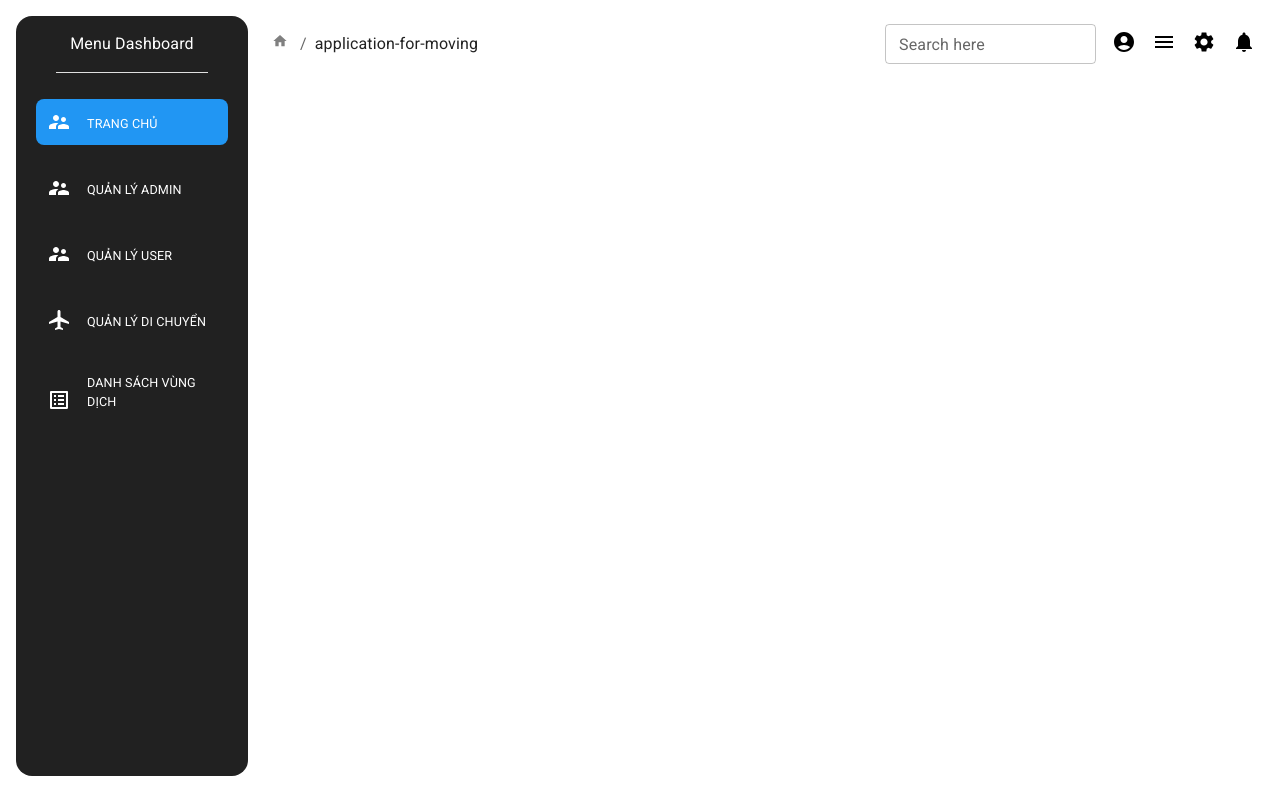
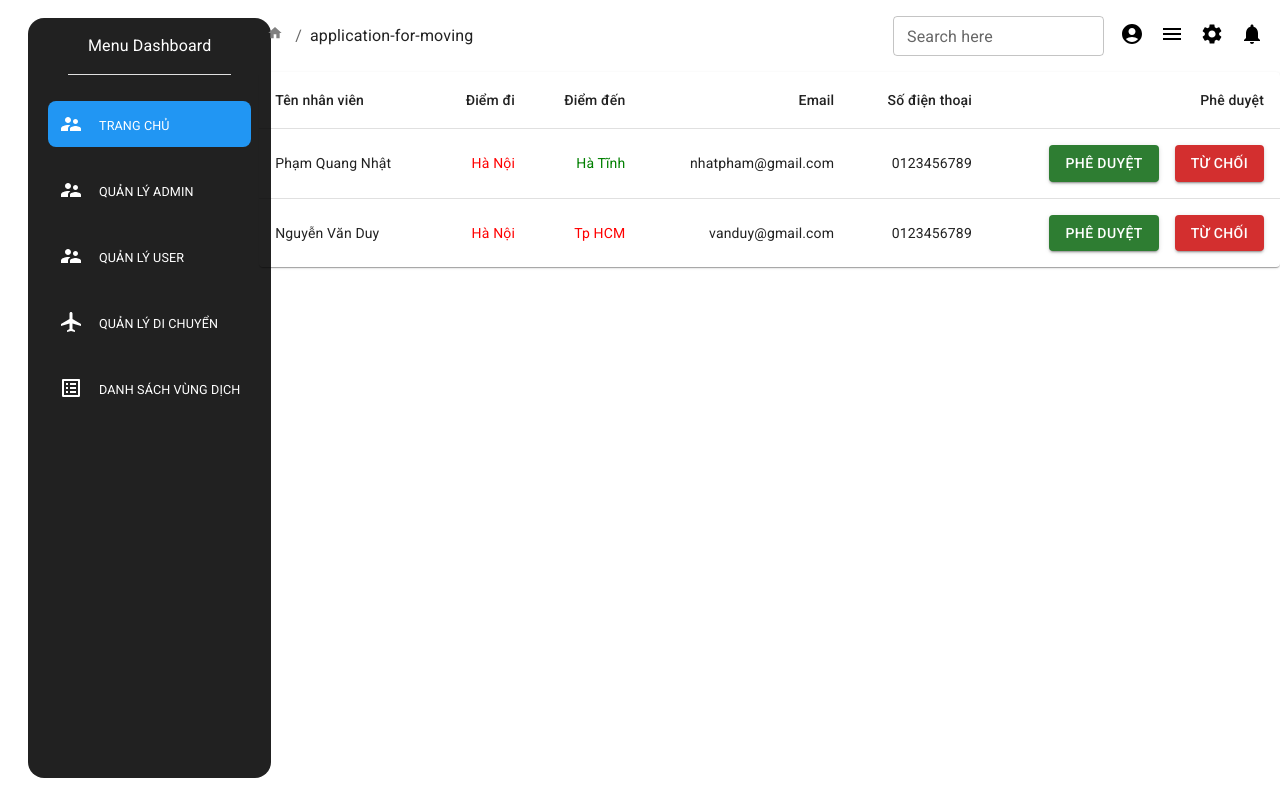
Before and after one commit to nhatpham1997/khaibaoyte, a React (Create React App) app: page /admin/application-for-moving in a window 1280 px wide. Built offline with nearby package versions, Linux system fonts and the light colour scheme; no server answers.

Commit message:
add ApplicationForMoving and EpidemicArea

```diff
--- a/package.json
+++ b/package.json
@@ -10,6 +10,7 @@
         "@testing-library/jest-dom": "^5.14.1",
         "@testing-library/react": "^12.0.0",
         "@testing-library/user-event": "^13.2.1",
+        "axios": "^0.24.0",
         "react": "^17.0.2",
         "react-dom": "^17.0.2",
         "react-router-dom": "^6.2.1",
--- a/public/index.html
+++ b/public/index.html
@@ -29,7 +29,7 @@
     <title>React App</title>
 </head>
 
-<body>
+<body style="margin: 0; padding: 0">
     <noscript>You need to enable JavaScript to run this app.</noscript>
     <div id="root"></div>
     <!--
--- a/src/App.tsx
+++ b/src/App.tsx
@@ -7,10 +7,11 @@ import AccountAdmin from './containers/AdminPage/AccountAdmin'
 import AdminDetail from 'containers/AdminPage/AdminDetail'
 import AccountUser from 'containers/AdminPage/AccountUser'
 import UserDetail from 'containers/AdminPage/UserDetail'
+import EpidemicArea from 'containers/AdminPage/EpidemicArea'
+import ApplicationForMoving from 'containers/AdminPage/ApplicationForMoving'
 
 function App() {
   const data = useContext(GlobalContext)
-  console.log(data)
 
   return (
     <BrowserRouter>
@@ -23,6 +24,9 @@ function App() {
             <Route path="account-admin/:id" element={<AdminDetail />} />
             <Route path="account-user" element={<AccountUser />} />
             <Route path="account-user/:id" element={<UserDetail />} />
+            <Route path="account-user/:id" element={'đây là trang chi tiết'} />
+            <Route path="application-for-moving" element={<ApplicationForMoving />} />
+            <Route path="epidemic-area" element={<EpidemicArea />} />
           </Route>
         </Routes>
       </GlobalProvider>
--- /dev/null
+++ b/src/apis/covid/index.ts
@@ -0,0 +1,19 @@
+import axios from 'axios'
+// const baseUrl: string = process.env.API_COVID_ENDPOINT
+
+export interface ILocation {
+  name: string
+  death: number
+  treating: number
+  cases: number
+  recovered: number
+  casesToday: number
+}
+
+export const locationApi = {
+  getAll: () => {
+    return axios.get(
+      'https://api.apify.com/v2/key-value-stores/EaCBL1JNntjR3EakU/records/LATEST?disableRedirect=true'
+    )
+  },
+}
--- a/src/components/LayoutAdmin/Sidebar.tsx
+++ b/src/components/LayoutAdmin/Sidebar.tsx
@@ -56,25 +56,12 @@ const LinkNavbar = styled(Link)(() => ({
 
 function Sidebar() {
   const [alignment, setAlignment] = useState('1')
-  const [stickyClass, setStickyClass] = useState('hidden')
 
   const handleAlignment = (event: React.MouseEvent<HTMLElement>, newAlignment: string | null) => {
     if (newAlignment !== null) {
       setAlignment(newAlignment)
     }
   }
-
-  useEffect(() => {
-    function handleMiniSidenav() {
-      if (window !== undefined) {
-        window.innerWidth < 1200 ? setStickyClass('hidden') : setStickyClass('block')
-      }
-    }
-    window.addEventListener('resize', handleMiniSidenav)
-    return () => {
-      window.removeEventListener('resize', handleMiniSidenav)
-    }
-  }, [])
 
   return (
     <Box
@@ -84,10 +71,10 @@ function Sidebar() {
         textAlign: 'center',
         minHeight: '95vh',
         boxSizing: 'content-box',
-        top: { xs: '20px', lg: '0' },
-        left: { xs: '20px', lg: '0' },
+        top: '10px',
+        left: '20px',
         display: { xs: 'none', lg: 'block' },
-        position: { xs: 'fixed', lg: 'unset' },
+        position: 'fixed',
         mt: 1,
         ml: 1,
       }}
@@ -137,14 +124,14 @@ function Sidebar() {
         </StyledToggleButton>
 
         <StyledToggleButton value="4">
-          <LinkNavbar to="/admin/account-user">
+          <LinkNavbar to="/admin/application-for-moving">
             <AirplanemodeActiveIcon sx={{ pr: 2 }} />
             <Typography>Quản lý di chuyển</Typography>
           </LinkNavbar>
         </StyledToggleButton>
 
         <StyledToggleButton value="5">
-          <LinkNavbar to="/admin/account-user">
+          <LinkNavbar to="/admin/epidemic-area">
             <ListAltIcon sx={{ pr: 2 }} />
             <Typography>Danh sách vùng dịch</Typography>
           </LinkNavbar>
--- /dev/null
+++ b/src/containers/AdminPage/ApplicationForMoving/index.tsx
@@ -0,0 +1,80 @@
+import React from 'react'
+import Table from '@mui/material/Table'
+import TableBody from '@mui/material/TableBody'
+import TableCell from '@mui/material/TableCell'
+import TableContainer from '@mui/material/TableContainer'
+import TableHead from '@mui/material/TableHead'
+import TableRow from '@mui/material/TableRow'
+import Paper from '@mui/material/Paper'
+import Button from '@mui/material/Button'
+
+function createData(
+  name: string,
+  from: string,
+  fromStatus: string,
+  to: string,
+  toStatus: string,
+  email: string,
+  phone: string
+) {
+  return { name, from, fromStatus, to, toStatus, email, phone }
+}
+
+const rows = [
+  createData(
+    'Phạm Quang Nhật',
+    'Hà Nội',
+    'red',
+    'Hà Tĩnh',
+    'green',
+    'nhatpham@gmail.com',
+    '0123456789'
+  ),
+  createData('Nguyễn Văn Duy', 'Hà Nội', 'red', 'Tp HCM', 'red', 'vanduy@gmail.com', '0123456789'),
+]
+
+function ApplicationForMoving() {
+  return (
+    <TableContainer component={Paper}>
+      <Table sx={{ minWidth: 650 }} aria-label="simple table">
+        <TableHead>
+          <TableRow>
+            <TableCell>Tên nhân viên</TableCell>
+            <TableCell align="right">Điểm đi</TableCell>
+            <TableCell align="right">Điểm đến</TableCell>
+            <TableCell align="right">Email</TableCell>
+            <TableCell align="right">Số điện thoại</TableCell>
+            <TableCell align="right">Phê duyệt</TableCell>
+          </TableRow>
+        </TableHead>
+        <TableBody>
+          {rows.map((row) => (
+            <TableRow key={row.name} sx={{ '&:last-child td, &:last-child th': { border: 0 } }}>
+              <TableCell component="th" scope="row">
+                {row.name}
+              </TableCell>
+              <TableCell align="right" sx={{ color: `${row.fromStatus}` }}>
+                {row.from}
+              </TableCell>
+              <TableCell align="right" sx={{ color: `${row.toStatus}` }}>
+                {row.to}
+              </TableCell>
+              <TableCell align="right">{row.email}</TableCell>
+              <TableCell align="right">{row.phone}</TableCell>
+              <TableCell align="right">
+                <Button variant="contained" color="success" sx={{ mr: 2 }}>
+                  Phê duyệt
+                </Button>
+                <Button variant="contained" color="error">
+                  Từ chối
+                </Button>
+              </TableCell>
+            </TableRow>
+          ))}
+        </TableBody>
+      </Table>
+    </TableContainer>
+  )
+}
+
+export default ApplicationForMoving
--- /dev/null
+++ b/src/containers/AdminPage/EpidemicArea/index.tsx
@@ -0,0 +1,148 @@
+import React, { useContext, useState } from 'react'
+import Table from '@mui/material/Table'
+import TableBody from '@mui/material/TableBody'
+import TableCell from '@mui/material/TableCell'
+import TableContainer from '@mui/material/TableContainer'
+import TableHead from '@mui/material/TableHead'
+import TableRow from '@mui/material/TableRow'
+import Paper from '@mui/material/Paper'
+import Button from '@mui/material/Button'
+import TableFooter from '@mui/material/TableFooter'
+import TablePagination from '@mui/material/TablePagination'
+import Box from '@mui/material/Box'
+import IconButton from '@mui/material/IconButton'
+import KeyboardArrowLeft from '@mui/icons-material/KeyboardArrowLeft'
+import KeyboardArrowRight from '@mui/icons-material/KeyboardArrowRight'
+import { useTheme } from '@mui/material/styles'
+import { GlobalContext } from '../../../contexts'
+
+interface TablePaginationActionsProps {
+  count: number
+  page: number
+  rowsPerPage: number
+  onPageChange: (event: React.MouseEvent<HTMLButtonElement>, newPage: number) => void
+}
+
+function TablePaginationActions(props: TablePaginationActionsProps) {
+  const theme = useTheme()
+  const { count, page, rowsPerPage, onPageChange } = props
+
+  const handleBackButtonClick = (event: React.MouseEvent<HTMLButtonElement>) => {
+    onPageChange(event, page - 1)
+  }
+
+  const handleNextButtonClick = (event: React.MouseEvent<HTMLButtonElement>) => {
+    onPageChange(event, page + 1)
+  }
+
+  return (
+    <Box sx={{ flexShrink: 0, ml: 2.5 }}>
+      <IconButton onClick={handleBackButtonClick} disabled={page === 0} aria-label="previous page">
+        {theme.direction === 'rtl' ? <KeyboardArrowRight /> : <KeyboardArrowLeft />}
+      </IconButton>
+      <IconButton
+        onClick={handleNextButtonClick}
+        disabled={page >= Math.ceil(count / rowsPerPage) - 1}
+        aria-label="next page"
+      >
+        {theme.direction === 'rtl' ? <KeyboardArrowLeft /> : <KeyboardArrowRight />}
+      </IconButton>
+    </Box>
+  )
+}
+
+function EpidemicArea() {
+  const locationsContext = useContext(GlobalContext)
+  const [page, setPage] = useState(0)
+  const [rowsPerPage, setRowsPerPage] = useState(7)
+  const emptyRows =
+    page > 0 ? Math.max(0, (1 + page) * rowsPerPage - locationsContext.covidLocations.length) : 0
+  const handleChangePage = (event: React.MouseEvent<HTMLButtonElement> | null, newPage: number) => {
+    setPage(newPage)
+  }
+
+  const handleChangeRowsPerPage = (
+    event: React.ChangeEvent<HTMLInputElement | HTMLTextAreaElement>
+  ) => {
+    setRowsPerPage(parseInt(event.target.value, 10))
+    setPage(0)
+  }
+
+  return (
+    <TableContainer component={Paper}>
+      <Table sx={{ minWidth: 650, minHeight: '88vh' }} aria-label="simple table">
+        <TableHead>
+          <TableRow>
+            <TableCell>Khu vực</TableCell>
+            <TableCell align="right">Tổng số ca nhiễm</TableCell>
+            <TableCell align="right">Tổng số ca nhiễm hôm nay</TableCell>
+            <TableCell align="right">Tổng số ca tủ vong</TableCell>
+            <TableCell align="right">Tra cứu</TableCell>
+          </TableRow>
+        </TableHead>
+        <TableBody>
+          {(rowsPerPage > 0
+            ? locationsContext.covidLocations.slice(
+                page * rowsPerPage,
+                page * rowsPerPage + rowsPerPage
+              )
+            : locationsContext.covidLocations
+          ).map((item) => (
+            <TableRow key={item.name} sx={{ '&:last-child td, &:last-child th': { border: 0 } }}>
+              <TableCell
+                component="th"
+                scope="row"
+                sx={{
+                  color: `${
+                    item.casesToday > 100
+                      ? 'red'
+                      : item.casesToday > 50
+                      ? 'orange'
+                      : item.casesToday > 20
+                      ? 'yellow'
+                      : 'green'
+                  }`,
+                }}
+              >
+                {item.name}
+              </TableCell>
+              <TableCell align="right">{item.cases}</TableCell>
+              <TableCell align="right">{item.casesToday}</TableCell>
+              <TableCell align="right">{item.death}</TableCell>
+              <TableCell align="right">
+                <Button variant="contained">Xem chi tiết</Button>
+              </TableCell>
+            </TableRow>
+          ))}
+          {emptyRows > 0 && (
+            <TableRow style={{ height: 53 * emptyRows }}>
+              <TableCell colSpan={6} />
+            </TableRow>
+          )}
+        </TableBody>
+        <TableFooter>
+          <TableRow>
+            <TablePagination
+              rowsPerPageOptions={[5, 10, 25, { label: 'All', value: -1 }]}
+              colSpan={3}
+              count={locationsContext.covidLocations.length}
+              rowsPerPage={rowsPerPage}
+              page={page}
+              SelectProps={{
+                inputProps: {
+                  'aria-label': 'rows per page',
+                },
+                native: true,
+              }}
+              onPageChange={handleChangePage}
+              onRowsPerPageChange={handleChangeRowsPerPage}
+              ActionsComponent={TablePaginationActions}
+            />
+          </TableRow>
+        </TableFooter>
+      </Table>
+    </TableContainer>
+  )
+}
+
+export default EpidemicArea
--- a/src/contexts/index.tsx
+++ b/src/contexts/index.tsx
@@ -1,28 +1,43 @@
-import React, { createContext, ReactNode, useState } from 'react'
+import { locationApi } from 'apis/covid'
+import { createContext, ReactNode, useState, useEffect } from 'react'
 
 type Props = {
   children: ReactNode
 }
 
+type Location = {
+  name: string
+  cases: number
+  casesToday: number
+  death: number
+  recovered: number
+  treating: number
+}
+
 type InitialStateContextType = {
-  miniSidenav: boolean
-  transparentSidenav: boolean
+  covidLocations: Location[]
 }
 
 const initialStateContextValue: InitialStateContextType = {
-  miniSidenav: false,
-  transparentSidenav: false,
+  covidLocations: [],
 }
 
 export const GlobalContext = createContext<InitialStateContextType>(initialStateContextValue)
 
 export default function GlobalProvider({ children }: Props) {
-  const [miniSidenav, setMiniSidenav] = useState(false)
-  const [transparentSidenav, setTransparentSidenav] = useState(false)
+  const [covidLocations, setCovidLocations] = useState<Location[]>([])
 
-  return (
-    <GlobalContext.Provider value={{ miniSidenav, transparentSidenav }}>
-      {children}
-    </GlobalContext.Provider>
-  )
+  useEffect(() => {
+    const fetchLocations = async () => {
+      try {
+        const response = await locationApi.getAll()
+        setCovidLocations(response.data.locations)
+      } catch (error) {
+        console.log('Failed to fetch post list: ', error)
+      }
+    }
+    fetchLocations()
+  }, [])
+
+  return <GlobalContext.Provider value={{ covidLocations }}>{children}</GlobalContext.Provider>
 }
```
Also changed, not shown: 1 other file (tests, documents, lock files or other folders).
